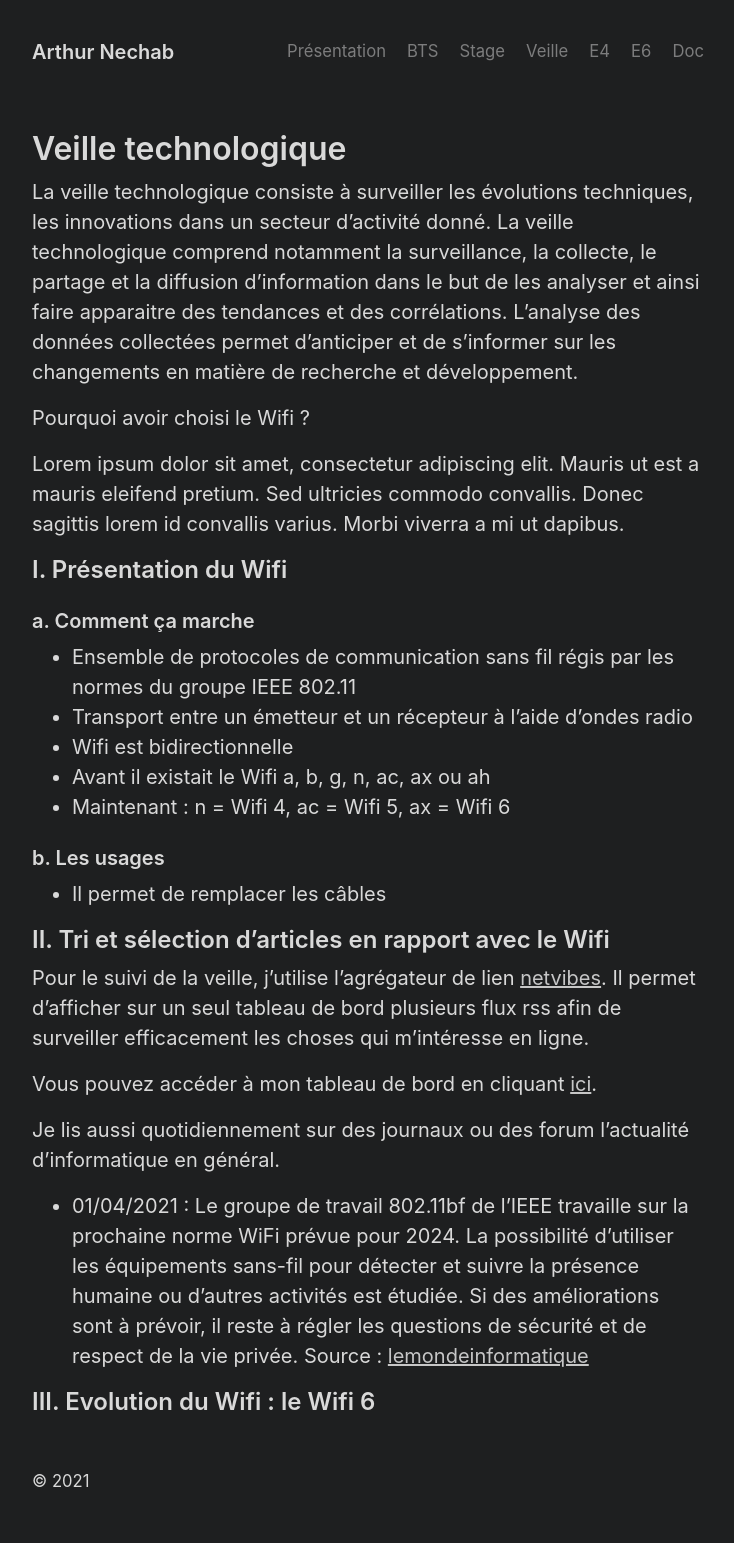
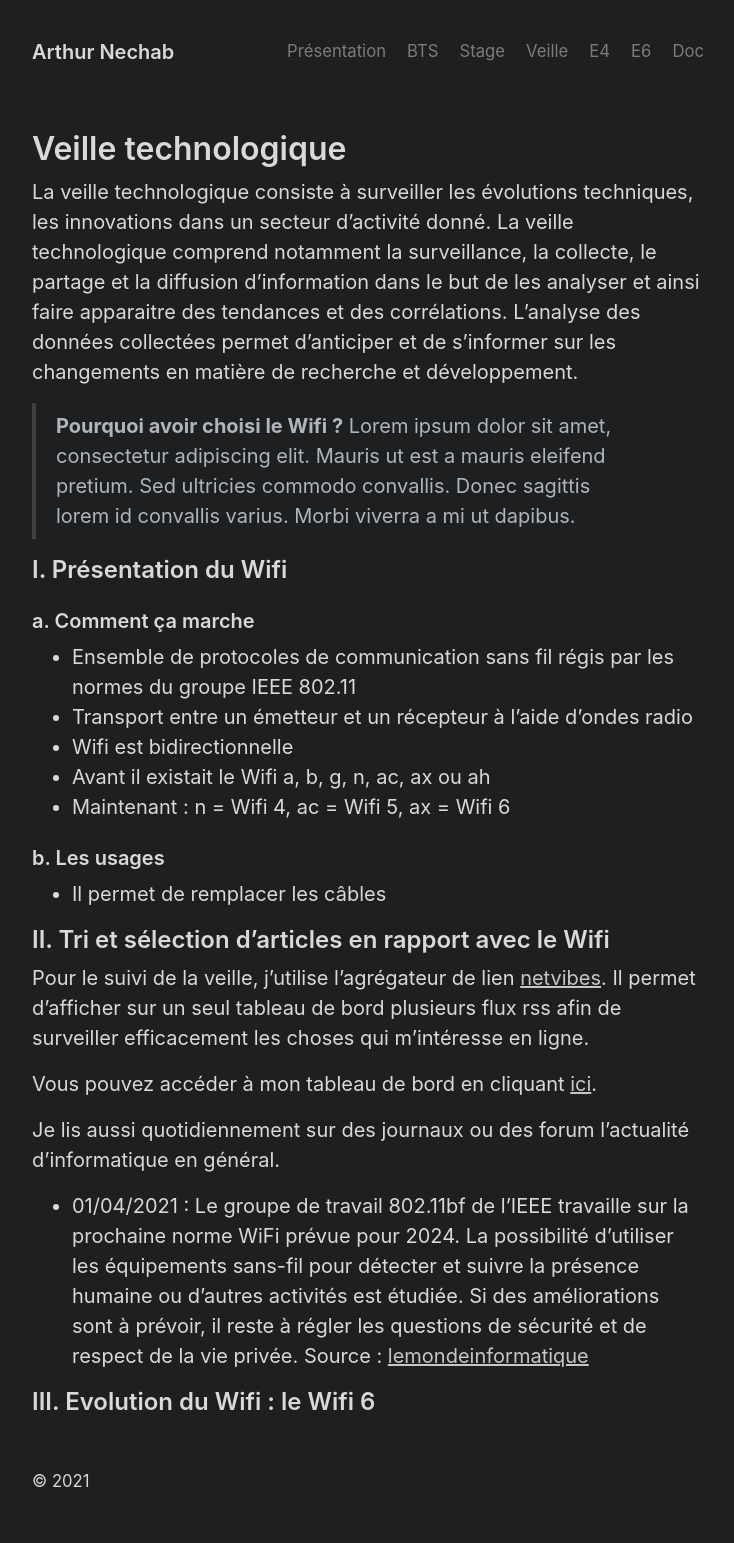
Before and after one commit to arthur-nechab/portfolio, a Jekyll site: the page built from veille.md, in a window 1280 px wide. Shown: the whole page, without its empty margins (272-1006 px from the left). Built offline with Jekyll 4.4.1, drawn with Linux system fonts in a browser that asks for light colours.

```diff
--- a/veille.md
+++ b/veille.md
@@ -7,9 +7,8 @@ title: Veille
 
 La veille technologique consiste à surveiller les évolutions techniques, les innovations dans un secteur d’activité donné. La veille technologique comprend notamment la surveillance, la collecte, le partage et la diffusion d’information dans le but de les analyser et ainsi faire apparaitre des tendances et des corrélations. L’analyse des données collectées permet d’anticiper et de s’informer sur les changements en matière de recherche et développement.
 
-Pourquoi avoir choisi le Wifi ?
-
-Lorem ipsum dolor sit amet, consectetur adipiscing elit. Mauris ut est a mauris eleifend pretium. Sed ultricies commodo convallis. Donec sagittis lorem id convallis varius. Morbi viverra a mi ut dapibus.
+> **Pourquoi avoir choisi le Wifi ?**
+> Lorem ipsum dolor sit amet, consectetur adipiscing elit. Mauris ut est a mauris eleifend pretium. Sed ultricies commodo convallis. Donec sagittis lorem id convallis varius. Morbi viverra a mi ut dapibus.
 
 ## I. Présentation du Wifi
 
```
